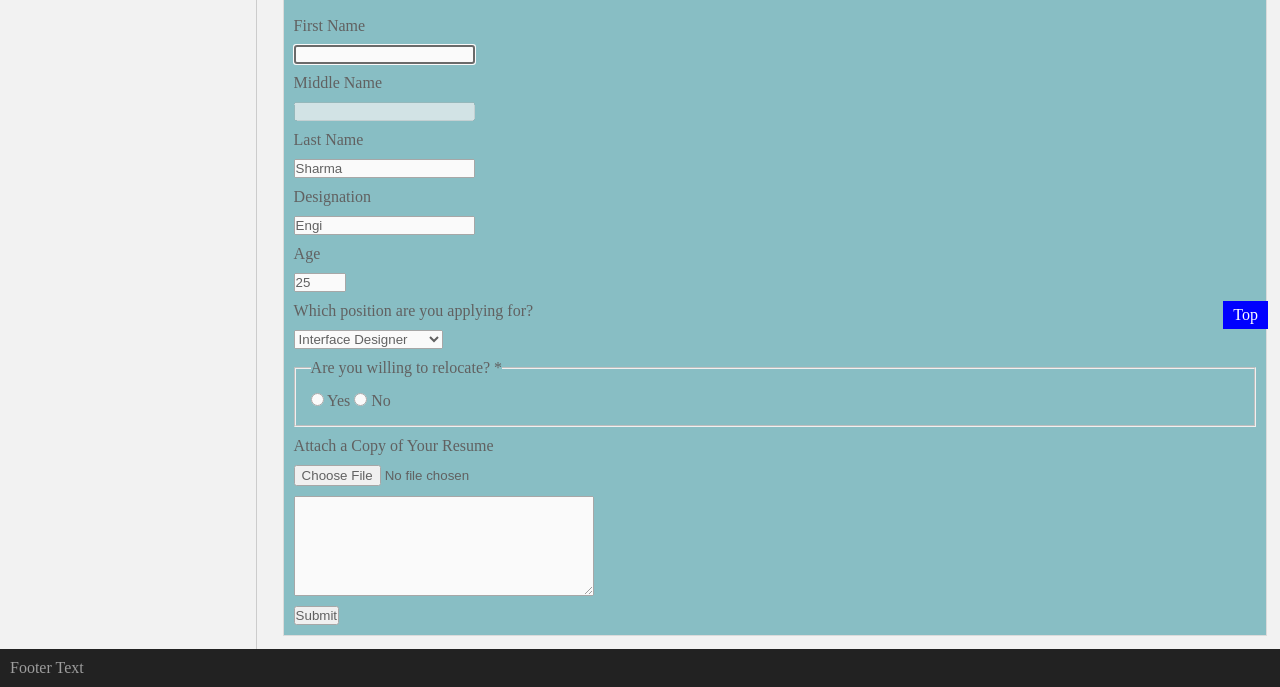
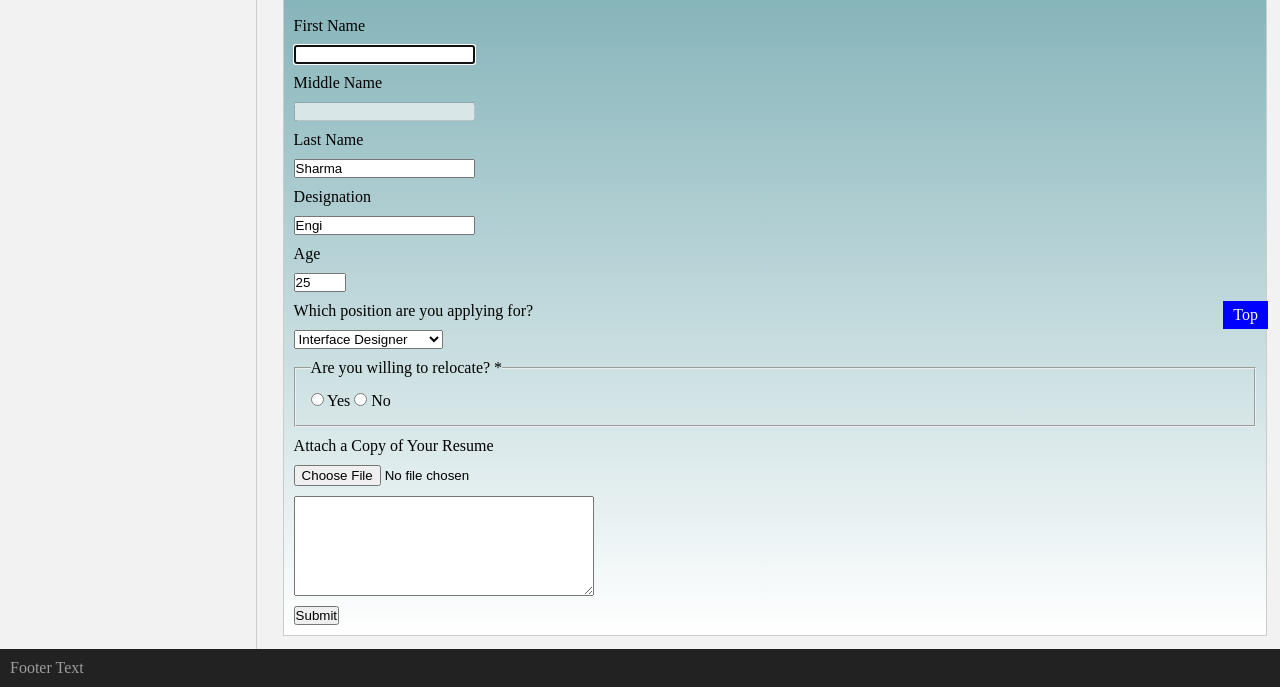
Before and after one commit to ravindermahajan890/GMI-Interactive, a plain HTML site: page index.html in a window 1280 px wide. Shown: the part 461-1148 px from the top of the page. Drawn offline with Linux system fonts and the light colour scheme.

Commit message:
css3-gradient

```diff
--- a/styles/appStyle.css
+++ b/styles/appStyle.css
@@ -111,10 +111,33 @@
     		//background-size: 100px 80px;
 
     		/* background Color */
-    		background-color:rgb(66, 155, 165);
-    		opacity: 0.6;
+    		//background-color:rgb(66, 155, 165);
+    		//opacity: 0.6;
     		//background-color:rgba(66, 155, 165, 0.32);
 
+
+    		/* gradient */
+    		background: #7baeb4; /* For browsers that do not support gradients */
+		    background: -webkit-linear-gradient(#7baeb4, #fff); /* For Safari 5.1 to 6.0 */
+		    background: -o-linear-gradient(#7baeb4, #fff); /* For Opera 11.1 to 12.0 */
+		    background: -moz-linear-gradient(#7baeb4, #fff); /* For Firefox 3.6 to 15 */
+		    background: linear-gradient(#7baeb4, #fff); /* Standard syntax */
+
+
+		    /* gradient direction */
+		    //background: #7baeb4; /* For browsers that do not support gradients */
+		    //background: -webkit-linear-gradient(left, #7baeb4, #fff); /* For Safari 5.1 to 6.0 */
+		    //background: -o-linear-gradient(right, #7baeb4, #fff); /* For Opera 11.1 to 12.0 */
+		    //background: -moz-linear-gradient(right, #7baeb4, #fff); /* For Firefox 3.6 to 15 */
+		    //background: linear-gradient(to right, #7baeb4, #fff); /* Standard syntax */
+
+
+		    /* gradient radial */
+    		//background: #7baeb4; /* For browsers that do not support gradients */
+		    //background: -webkit-radial-gradient(#7baeb4, #fff, #7baeb4); /* For Safari 5.1 to 6.0 */
+		    //background: -o-radial-gradient(#7baeb4, #fff, #7baeb4); /* For Opera 11.1 to 12.0 */
+		    //background: -moz-radial-gradient(#7baeb4, #fff, #7baeb4); /* For Firefox 3.6 to 15 */
+		    //background: radial-gradient(#7baeb4, #fff, #7baeb4); /* Standard syntax */
 		}
 		form fieldset {
 		    padding: 15px;
```
